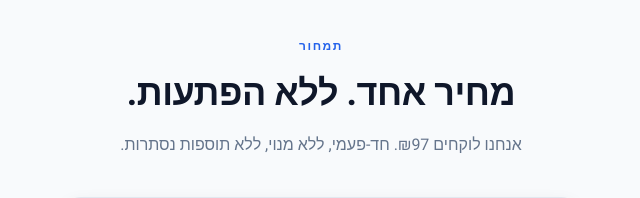
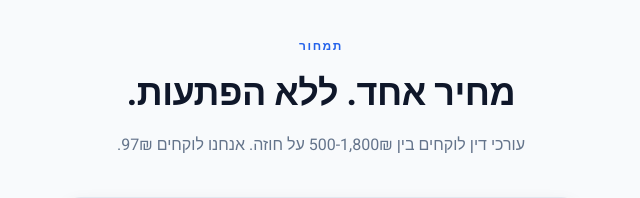
Before and after one commit to linoyayns/signly, a Next.js app: page / in a window 1280 px wide. Shown: the part 4660-4858 px from the top of the page, without its empty margins (319-959 px from the left). Built offline with nearby package versions, Linux system fonts and the light colour scheme.

Commit message:
pricing: add lawyer price comparison line

```diff
--- a/app/page.tsx
+++ b/app/page.tsx
@@ -302,7 +302,7 @@ export default function HomePage() {
         <div style={{ maxWidth: 520, margin: "0 auto", textAlign: "center" }}>
           <div style={{ fontSize: 12, fontWeight: 800, color: "#2563EB", letterSpacing: 1.5, textTransform: "uppercase", marginBottom: 12 }}>תמחור</div>
           <h2 style={{ fontSize: 36, fontWeight: 900, color: "#0F172A", letterSpacing: -0.5, marginBottom: 12 }}>מחיר אחד. ללא הפתעות.</h2>
-          <p style={{ fontSize: 16, color: "#64748B", marginBottom: 40 }}>אנחנו לוקחים ₪97. חד-פעמי, ללא מנוי, ללא תוספות נסתרות.</p>
+          <p style={{ fontSize: 16, color: "#64748B", marginBottom: 40 }}>עורכי דין לוקחים בין 500-1,800₪ על חוזה. אנחנו לוקחים 97₪.</p>
           <div style={{ background: "white", border: "1.5px solid #E2E8F0", borderRadius: 20, padding: "40px 32px", boxShadow: "0 4px 16px rgba(0,0,0,0.06)" }}>
             <div style={{ fontSize: 13, color: "#64748B", marginBottom: 4 }}>חד-פעמי</div>
             <div style={{ fontSize: 72, fontWeight: 900, color: "#0F172A", letterSpacing: -2, lineHeight: 1, marginBottom: 4 }}><span style={{ fontSize: 32 }}>₪</span>97</div>
```
